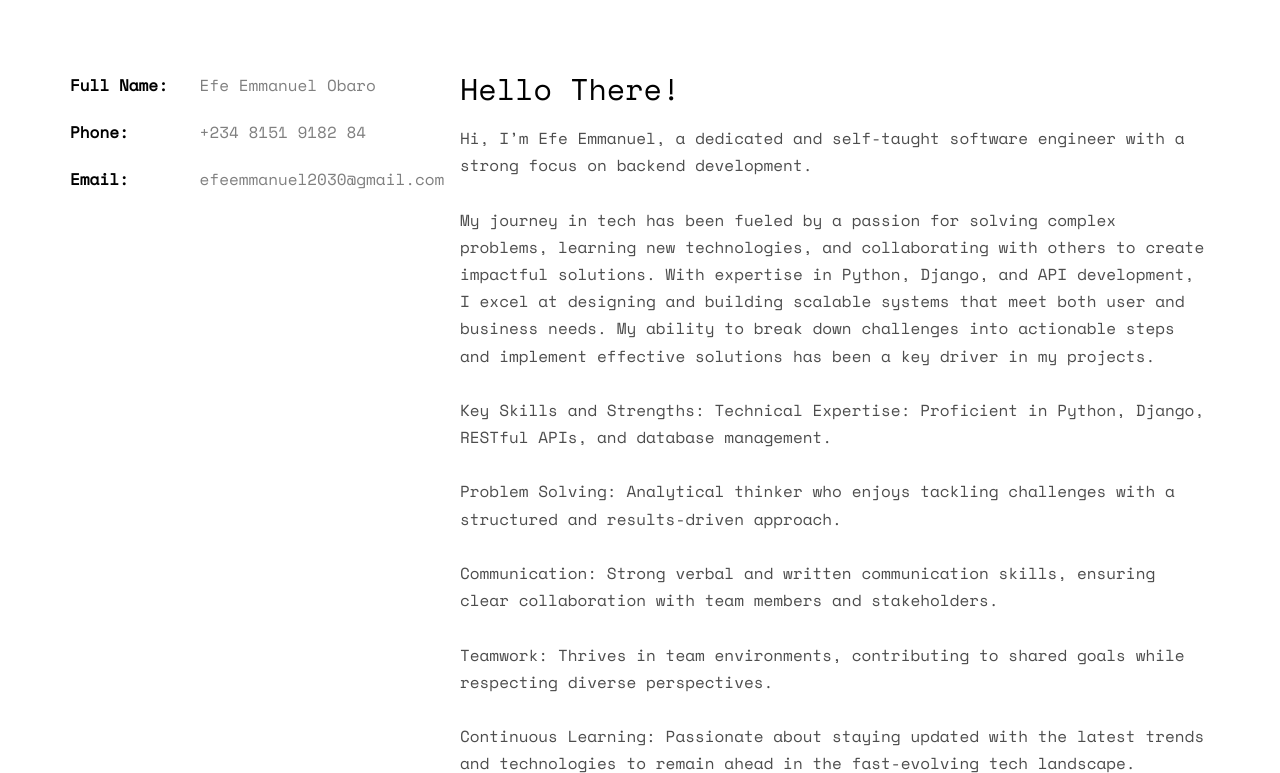
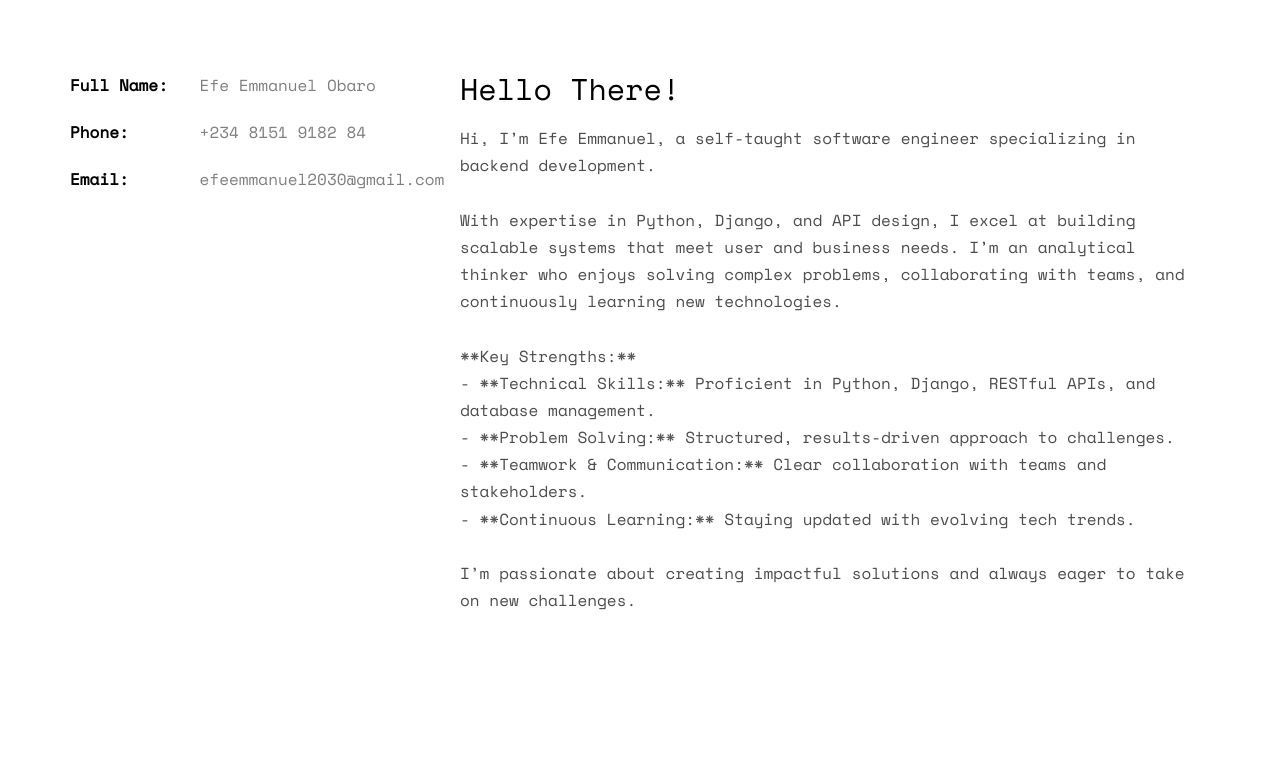
Before and after one commit to efeemmanuel/portfolio, a plain HTML site: page index.html in a window 1280 px wide. Shown: the part 1000-1773 px from the top of the page. Drawn offline with nearby package versions, Linux system fonts and the light colour scheme; some packages are replaced by stand-ins of ours; no server answers; files whose address does not match are found by name.

Commit message:
Update index.html

```diff
--- a/index.html
+++ b/index.html
@@ -162,18 +162,23 @@
 				<div class="col-md-8">
 					<h2>Hello There!</h2>
 					<p>
-						Hi, I’m Efe Emmanuel, a dedicated and self-taught software engineer with a strong focus on backend development.<br><br> My journey in tech has been fueled by a passion for solving complex problems, learning new technologies, and collaborating with others to create impactful solutions.
 
-With expertise in Python, Django, and API development, I excel at designing and building scalable systems that meet both user and business needs. My ability to break down challenges into actionable steps and implement effective solutions has been a key driver in my projects.
-
-<br><br>Key Skills and Strengths:
-
-Technical Expertise: Proficient in Python, Django, RESTful APIs, and database management.<br><br>
-Problem Solving: Analytical thinker who enjoys tackling challenges with a structured and results-driven approach.<br><br>
-Communication: Strong verbal and written communication skills, ensuring clear collaboration with team members and stakeholders.<br><br>
-Teamwork: Thrives in team environments, contributing to shared goals while respecting diverse perspectives.<br><br>
-Continuous Learning: Passionate about staying updated with the latest trends and technologies to remain ahead in the fast-evolving tech landscape.<br><br>
-I’m always eager to take on new challenges, collaborate with innovative teams, and deliver solutions that make a difference. Whether it’s building robust backend systems, improving workflows, or learning new tools, I bring enthusiasm and dedication to every task.
+						Hi, I’m Efe Emmanuel, a self-taught software engineer specializing in backend development.
+<br><br>
+With expertise in Python, Django, and API design, I excel at building scalable systems that meet user and business needs.
+I’m an analytical thinker who enjoys solving complex problems, collaborating with teams, and continuously learning new technologies.
+<br><br>
+**Key Strengths:**
+<br>
+- **Technical Skills:** Proficient in Python, Django, RESTful APIs, and database management.
+<br>
+- **Problem Solving:** Structured, results-driven approach to challenges.
+<br>
+- **Teamwork & Communication:** Clear collaboration with teams and stakeholders.
+<br>
+- **Continuous Learning:** Staying updated with evolving tech trends.
+<br><br>
+I’m passionate about creating impactful solutions and always eager to take on new challenges.
 
 
 					</p>
```
